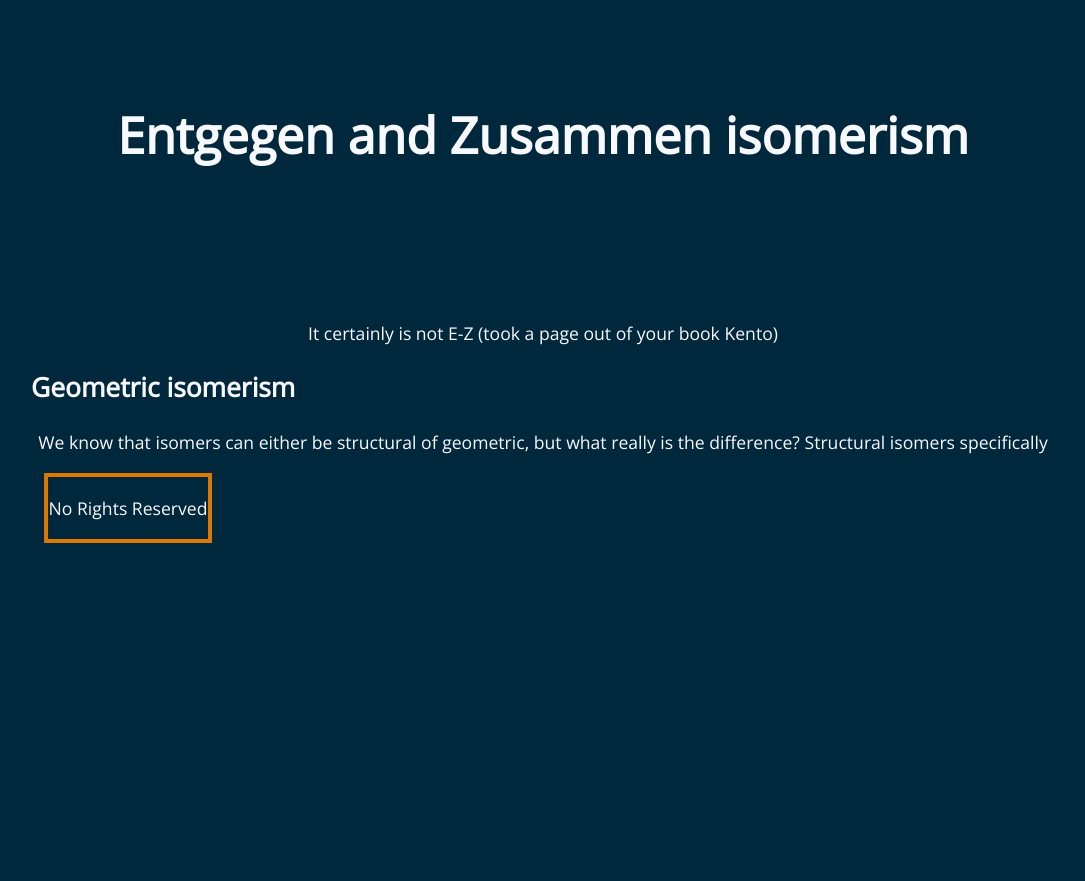
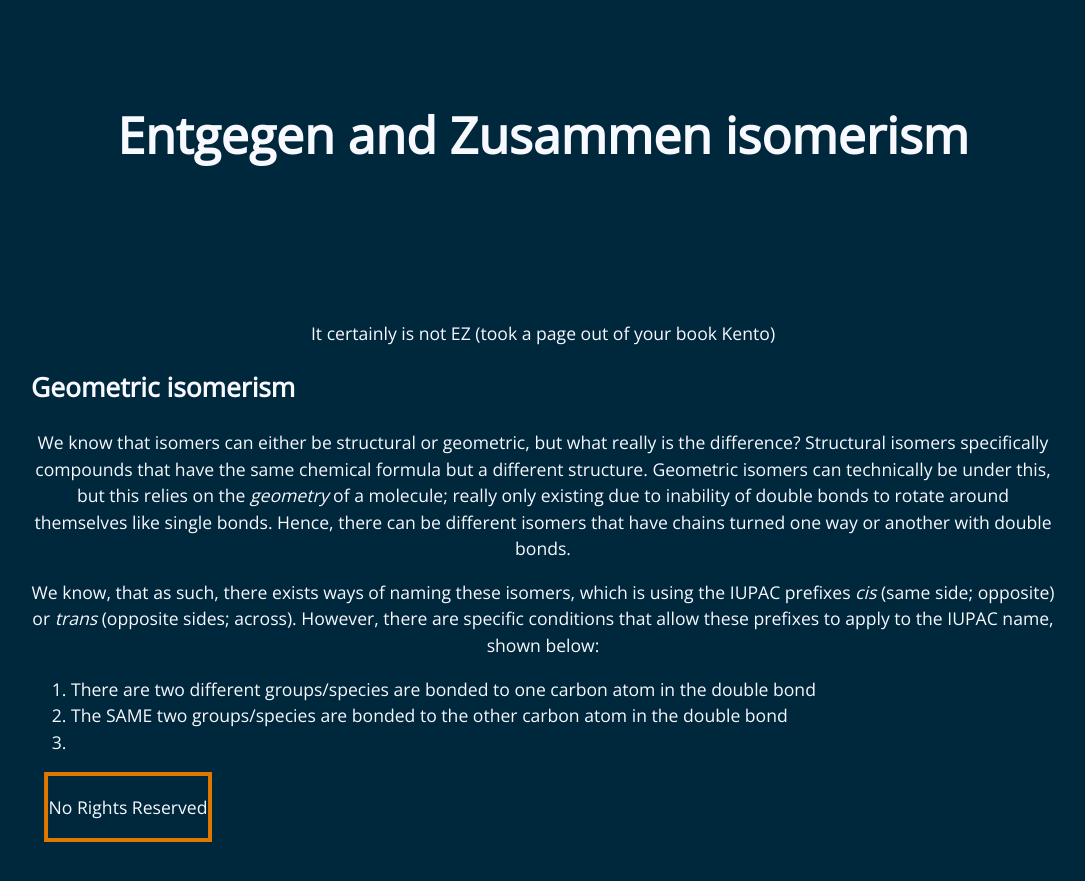
Before and after one commit to anonymoof1528/the-shadow-garten, a Jekyll site: the page built from Chemistry/E-Z_Isomerism.md, in a window 1280 px wide. Shown: the top 881 px of the page, without its empty margins (97-1182 px from the left). Built offline with Jekyll 4.4.1, drawn with Linux system fonts in a browser that asks for light colours.

Commit message:
vault backup: 2023-12-26 19:12:11

```diff
--- a/Chemistry/E-Z_Isomerism.md
+++ b/Chemistry/E-Z_Isomerism.md
@@ -2,8 +2,13 @@
 title: Entgegen and Zusammen isomerism
 ---
 
-It certainly is not E-Z (took a page out of your book Kento)
+It certainly is not EZ (took a page out of your book Kento)
 
 ## Geometric isomerism
 
-We know that isomers can either be structural of geometric, but what really is the difference? Structural isomers specifically
+We know that isomers can either be structural or geometric, but what really is the difference? Structural isomers specifically compounds that have the same chemical formula but a different structure. Geometric isomers can technically be under this, but this relies on the *geometry* of a molecule; really only existing due to inability of double bonds to rotate around themselves like single bonds. Hence, there can be different isomers that have chains turned one way or another with double bonds.
+
+We know, that as such, there exists ways of naming these isomers, which is using the IUPAC prefixes *cis* (same side; opposite) or *trans* (opposite sides; across). However, there are specific conditions that allow these prefixes to apply to the IUPAC name, shown below:
+1. There are two different groups/species are bonded to one carbon atom in the double bond
+2. The SAME two groups/species are bonded to the other carbon atom in the double bond
+3.
```
Also changed, not shown: Japanese/Writing_test_summary.md (+1 -1 lines), Jiminy Christmas! ☃.md (added, +28 -0 lines), Literature/Mangled_Moon_(extract).md (added, +82 -0 lines), Physics/Standard_Model.md (+2 -2 lines), awakening.md (added, +16 -0 lines), index.md (+1 -1 lines), screw_right_wings.md (deleted, +0 -16 lines), .obsidian/appearance.json, .obsidian/workspace.json.
